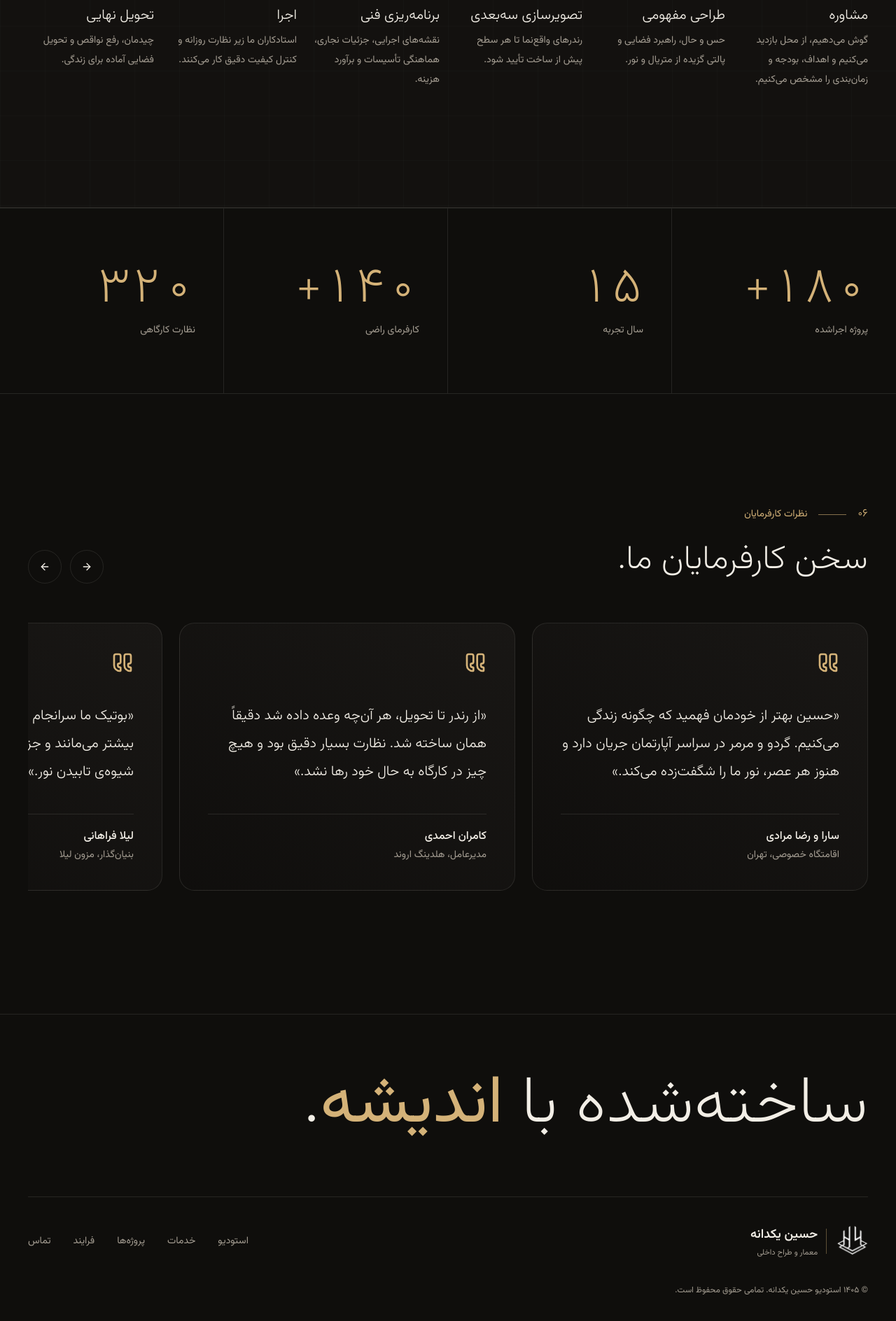
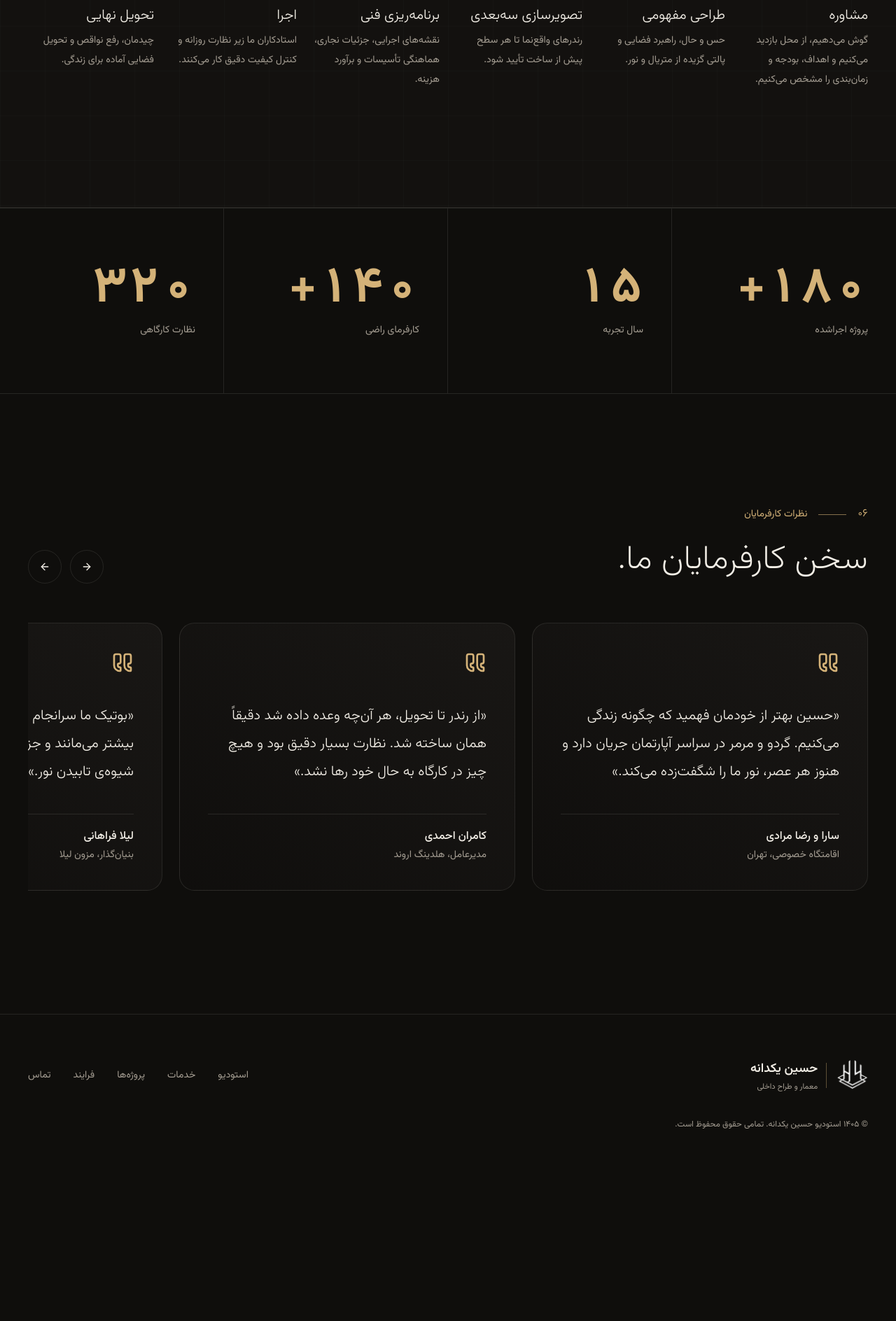
Before and after one commit to amin-mlm/hosein-yakdaneh, a Next.js app: page / in a window 1280 px wide. Shown: the part 7311-9199 px from the top of the page at 70% size. After the commit the page ends 8990 px from the top, so only its background shows below. Built offline with nearby package versions, Linux system fonts and the light colour scheme.

Commit message:
remove creation section. improvement

```diff
--- a/components/site/contact-modal.tsx
+++ b/components/site/contact-modal.tsx
@@ -1,8 +1,8 @@
 'use client'
 
-import { useEffect, useRef, useState } from 'react'
+import { useEffect, useRef } from 'react'
 import { Camera as Instagram, MapPin, MessageSquare, Phone, X } from 'lucide-react'
-import { CONTACT_EVENT, addressQuery, contactChannels } from '@/lib/contact'
+import { CONTACT_EVENT, contactChannels } from '@/lib/contact'
 import { cn } from '@/lib/utils'
 
 const icons = [Phone, MessageSquare, Instagram, MapPin]
@@ -12,21 +12,6 @@ const itemClass =
 
 export function ContactModal() {
   const dialogRef = useRef<HTMLDialogElement>(null)
-  const [mapHref, setMapHref] = useState(
-    contactChannels.find((channel) => channel.id === 'address')?.href ?? '',
-  )
-
-  // Prefer Apple Maps on iOS so the link opens the native Maps app.
-  useEffect(() => {
-    const isIOS =
-      /iPad|iPhone|iPod/.test(navigator.userAgent) ||
-      (navigator.platform === 'MacIntel' && navigator.maxTouchPoints > 1)
-    if (isIOS) {
-      setMapHref(
-        `https://maps.apple.com/?ll=${encodeURIComponent(addressQuery)}&q=${encodeURIComponent('استودیو حسین یکدانه')}`,
-      )
-    }
-  }, [])
 
   useEffect(() => {
     const dialog = dialogRef.current
@@ -45,7 +30,6 @@ export function ContactModal() {
   const channels = contactChannels.map((channel, index) => ({
     ...channel,
     icon: icons[index] ?? Phone,
-    href: channel.id === 'address' ? mapHref : channel.href,
   }))
 
   return (
--- a/components/site/site-footer.tsx
+++ b/components/site/site-footer.tsx
@@ -8,10 +8,7 @@ export function SiteFooter() {
   return (
     <footer className="border-t border-border">
       <div className="mx-auto max-w-7xl px-6 py-16 lg:px-10">
-        <p className="text-balance text-5xl font-extralight leading-snug md:text-8xl md:leading-snug">
-          ساخته‌شده با <em className="font-normal text-gold">اندیشه</em>.
-        </p>
-        <div className="mt-16 flex flex-col justify-between gap-10 border-t border-border pt-10 md:flex-row md:items-center">
+        <div className="flex flex-col justify-between gap-10 md:flex-row md:items-center">
           <Wordmark />
           <nav aria-label="ناوبری پانویس">
             <ul className="flex flex-wrap gap-x-8 gap-y-3">
--- a/components/site/stats.tsx
+++ b/components/site/stats.tsx
@@ -69,7 +69,7 @@ export function Stats() {
             className={`flex flex-col gap-3 px-6 py-14 lg:px-10 lg:py-20 ${i % 2 === 1 ? 'border-s border-border' : ''} ${i > 1 ? 'border-t border-border lg:border-t-0' : ''} ${i === 2 ? 'lg:border-s' : ''}`}
           >
             <dt className="order-2 text-sm text-muted-foreground">{s.label}</dt>
-            <dd className="order-1 text-5xl font-extralight text-gold md:text-7xl">
+            <dd className="order-1 text-5xl font-bold text-gold md:text-7xl">
               <Counter value={s.value} suffix={s.suffix} />
             </dd>
           </div>
--- a/lib/contact.ts
+++ b/lib/contact.ts
@@ -23,7 +23,7 @@ export const contactChannels: ContactChannel[] = [
     id: 'phone',
     label: 'تماس تلفنی',
     value: '۰۹۱۳ ۱۱۳ ۸۴۰۶',
-    href: 'tel:+989120000000',
+    href: 'tel:+989131138406',
     hint: 'باز کردن برنامه تماس',
     ltr: true,
   },
@@ -31,7 +31,7 @@ export const contactChannels: ContactChannel[] = [
     id: 'sms',
     label: 'پیامک',
     value: '۰۹۱۳ ۱۱۳ ۸۴۰۶',
-    href: 'sms:+989120000000',
+    href: 'sms:+989131138406',
     hint: 'ارسال پیام کوتاه',
     ltr: true,
   },
```
Also changed, not shown: 1 other file (tests, documents, lock files or other folders).
